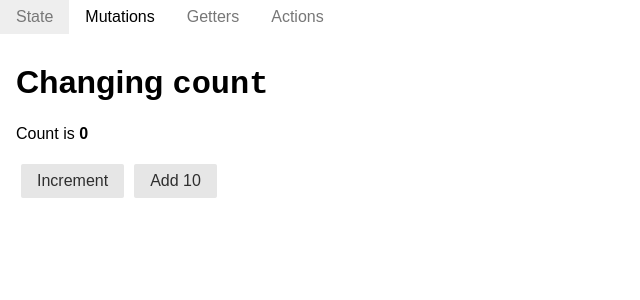
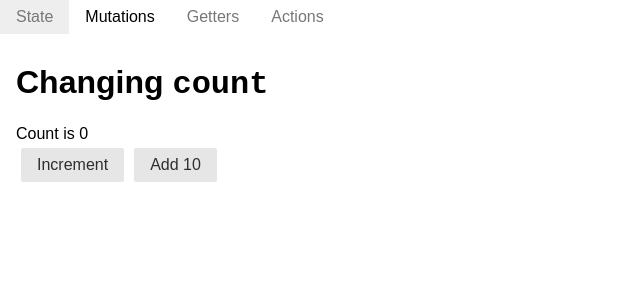
Before and after one commit to PacktPublishing/Hands-on-Vuex-for-Vue.js-Applications, a Vue app in the folder section-1-vuex-api/: page /mutations in a window 1280 px wide. Shown: the top 300 px of the page, without its empty margins (0-640 px from the left). Built offline with nearby package versions, Linux system fonts and the light colour scheme.

Commit message:
make it the same as the video

```diff
--- a/section-1-vuex-api/src/store.js
+++ b/section-1-vuex-api/src/store.js
@@ -15,7 +15,7 @@ export default new Vuex.Store({
       state.count++;
     },
 
-    ADD(state, n) {
+    ADD_N(state, n) {
       state.count += n;
     }
   }
--- a/section-1-vuex-api/src/views/Mutations.vue
+++ b/section-1-vuex-api/src/views/Mutations.vue
@@ -2,11 +2,14 @@
   <div>
     <h1>Changing <code>count</code></h1>
 
-    <p>Count is <strong>{{ $store.state.count }}</strong></p>
-
+    <div>Count is {{ $store.state.count }}</div>
     <button class="pure-button"
-            @click="$store.commit('INCREMENT')">Increment</button>
+            @click="$store.commit('INCREMENT')">
+      Increment
+    </button>
     <button class="pure-button"
-            @click="$store.commit('ADD', 10)">Add 10</button>
+            @click="$store.commit('ADD_N', 10)">
+      Add 10
+    </button>
   </div>
 </template>
```
